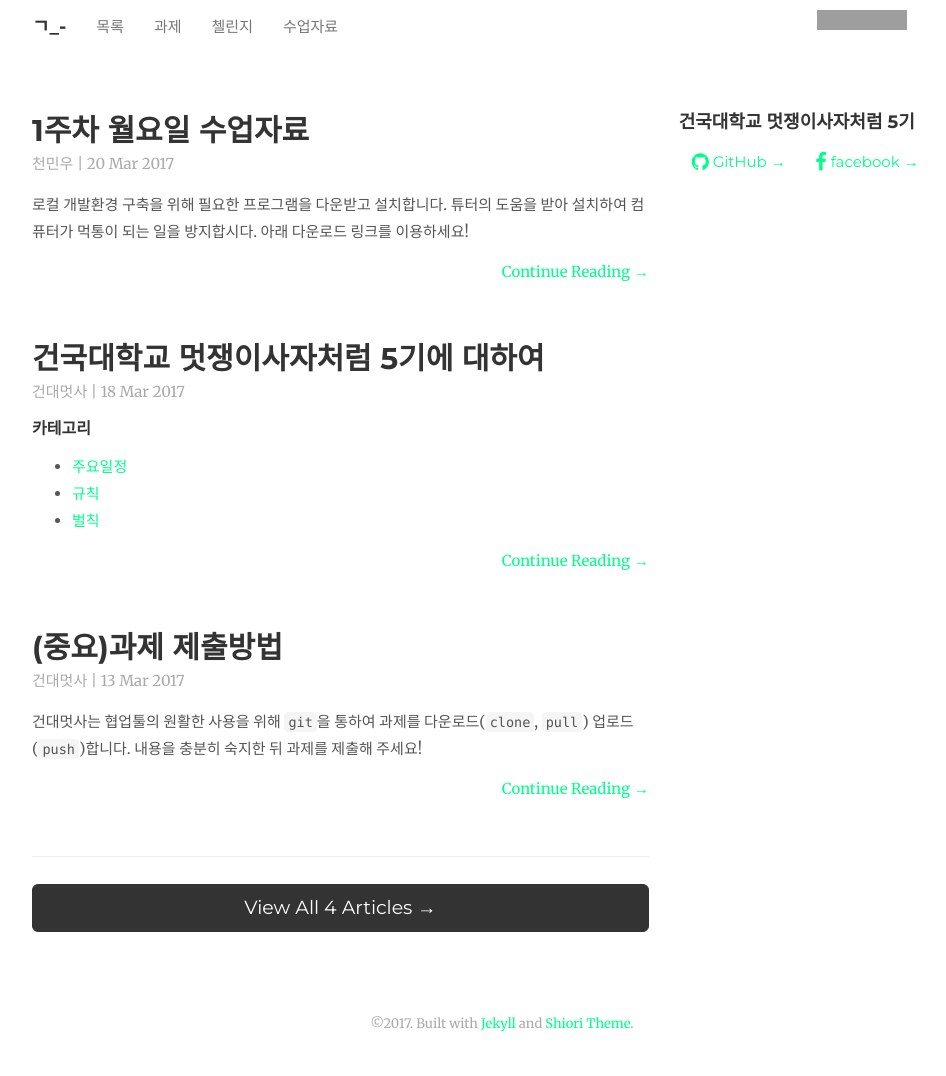
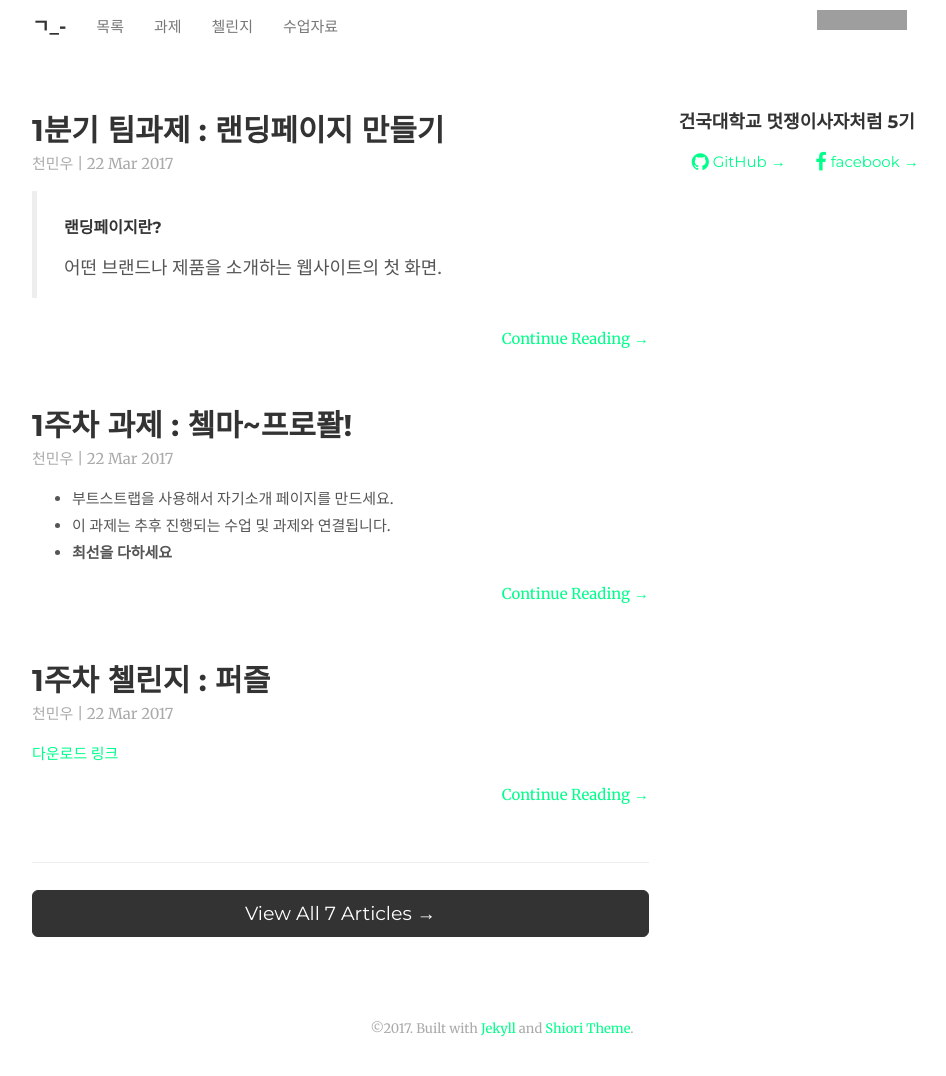
Before and after one commit to likelionkonkuk/likelionkonkuk_before_github, a Jekyll site: the page built from index.html, in a window 1280 px wide, cut to the strip 104-1185 px from the top of the page. Shown: the top 1076 px of the strip, without its empty margins (138-1084 px from the left). Built offline with Jekyll 4.4.1, drawn with Linux system fonts in a browser that asks for light colours; nearby versions of some CDN libraries; comment, search, counter and statistics services are not loaded; grey boxes are pictures that could not be loaded.

Commit message:
1주차 수요일 업데이트

```diff
--- /dev/null
+++ b/_posts/2017-03-22-homework-quater1.md
@@ -0,0 +1,36 @@
+---
+title: "1분기 팀과제 : 랜딩페이지 만들기"
+tag: homework
+author: "천민우"
+until: 2017-04-03
+---
+
+>#### 랜딩페이지란?
+>어떤 브랜드나 제품을 소개하는 웹사이트의 첫 화면.
+
+- 1분기동안에 가르쳐주는 내용들(`bootstrap`,`jquery` 등)을 활용하여 랜딩페이지를 만드세요.
+- 더 좋은 결과물을 만들어낸 팀에게 혜택이 돌아갑니다.
+- 참고자료의 디자인들을 참고하세요.(다른 사이트 디자인들을 참고해도 좋습니다.)
+- **최선을 다하세요**
+
+
+---
+
+
+### 참고자료
+- [세탁특공대](http://www.washswat.com/)
+- [SNOW](https://snow.me/)
+- [후스콜](https://whoscall.com/ko-KR/download/)
+- [짐카](https://zimcar.kr/)
+- [20+ Examples of Perfect Landing Page Design](http://designmodo.com/landing-page-examples/2/)
+
+
+---
+
+## Author
+
+written by [천민우](https://project42da.github.io).
+
+![](https://avatars.githubusercontent.com/project42da?v=2&s=100)
+
+<a href="https://project42da.github.io" target="_blank" class="btn btn-black"><i class="fa fa-github fa-lg"></i> Visit on Github Page &rarr;</a>
```
Also changed, not shown: _posts/2017-03-22-homework-checkmyprofile.md (renamed from _posts/_2017-03-20-homework-checkmyprofile.md, +2 -2 lines), _posts/2017-03-22-challenge-puzzle.md (renamed from _posts/_2017-03-22-challenge-puzzle.md).
